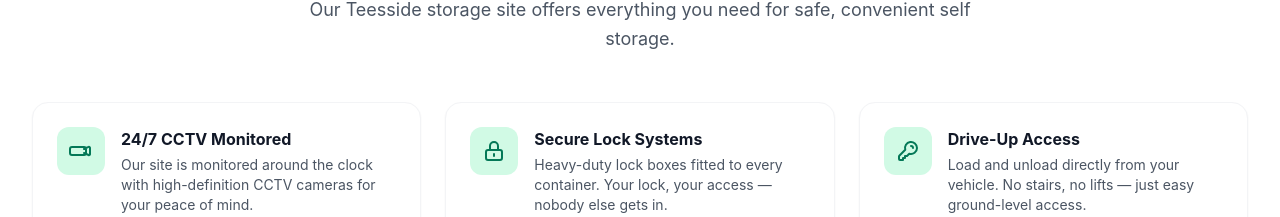
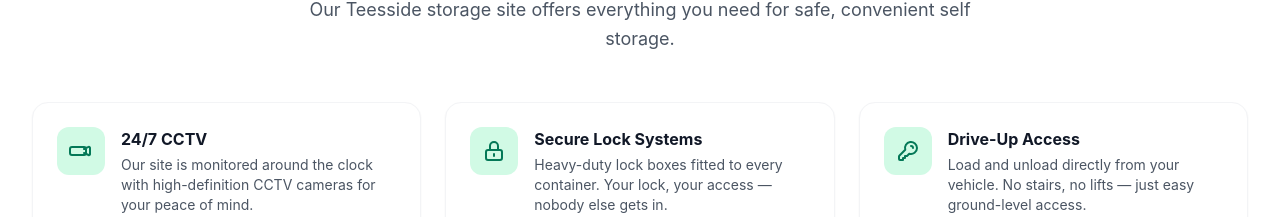
Before and after one commit to LRAFam/roseberry-containers-website, a Nuxt app: page /self-storage in a window 1280 px wide. Shown: the part 958-1175 px from the top of the page. Built offline with nearby package versions, Linux system fonts and the light colour scheme.

Commit message:
fix: change '24/7 CCTV Monitored' to '24/7 CCTV'
Co-authored-by: Copilot <223556219+Copilot@users.noreply.github.com>

```diff
--- a/pages/self-storage.vue
+++ b/pages/self-storage.vue
@@ -239,7 +239,7 @@ const svgCalendar = '<svg xmlns="http://www.w3.org/2000/svg" fill="none" viewBox
 const svgPrice = '<svg xmlns="http://www.w3.org/2000/svg" fill="none" viewBox="0 0 24 24" stroke="currentColor" stroke-width="2"><path stroke-linecap="round" stroke-linejoin="round" d="M12 8c-1.657 0-3 .895-3 2s1.343 2 3 2 3 .895 3 2-1.343 2-3 2m0-8c1.11 0 2.08.402 2.599 1M12 8V7m0 1v8m0 0v1m0-1c-1.11 0-2.08-.402-2.599-1M21 12a9 9 0 11-18 0 9 9 0 0118 0z" /></svg>'
 
 const features = [
-  { title: '24/7 CCTV Monitored', description: 'Our site is monitored around the clock with high-definition CCTV cameras for your peace of mind.', icon: svgCctv },
+  { title: '24/7 CCTV', description: 'Our site is monitored around the clock with high-definition CCTV cameras for your peace of mind.', icon: svgCctv },
   { title: 'Secure Lock Systems', description: 'Heavy-duty lock boxes fitted to every container. Your lock, your access — nobody else gets in.', icon: svgLock },
   { title: 'Drive-Up Access', description: 'Load and unload directly from your vehicle. No stairs, no lifts — just easy ground-level access.', icon: svgKey },
   { title: 'Wind & Watertight', description: 'All our storage containers are certified wind and watertight, keeping your belongings dry and safe.', icon: svgWeather },
```
